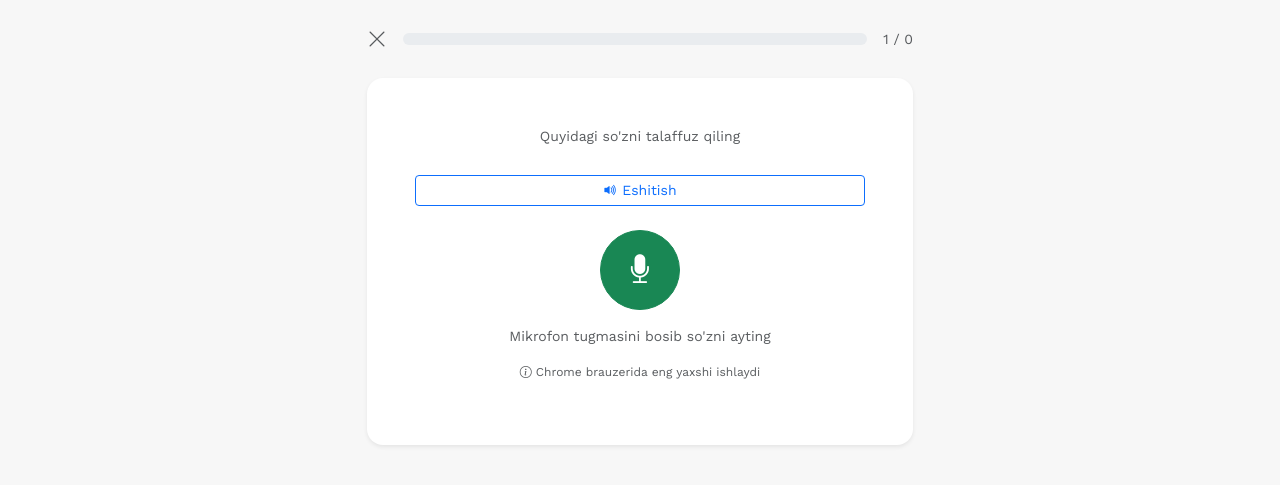
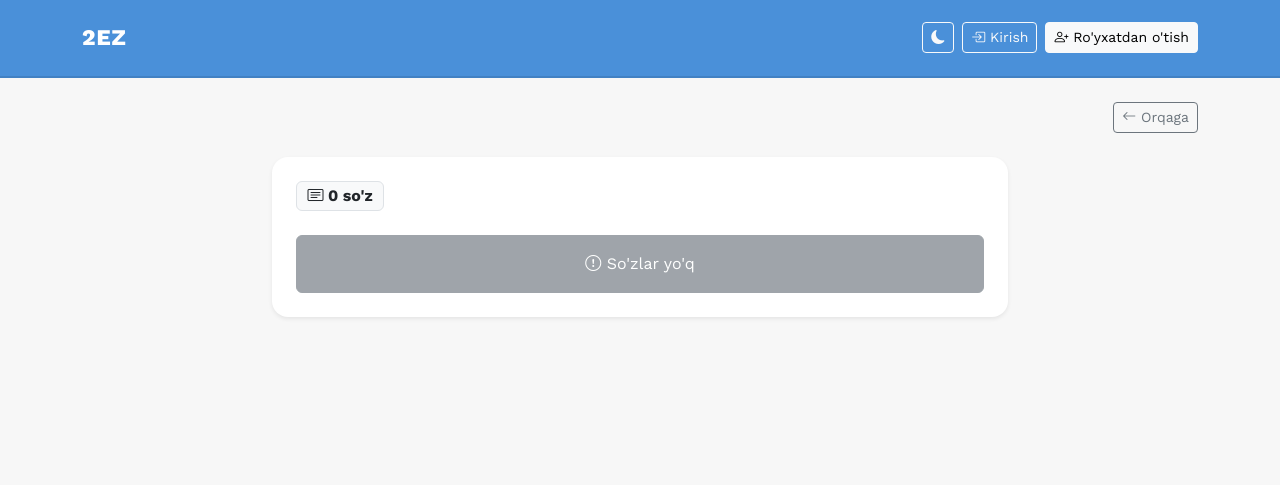
Before and after one commit to dvrone/2EZ-exam, a Python web app: template app/templates/vocab/pronounce.html in a window 1280 px wide. Shown: the top 485 px of the page. Run offline with Jinja, Linux system fonts and the light colour scheme; the template is opened without the code that fills it, so the values that code supplies are empty; some libraries are stand-ins or nearby versions; some web fonts are replaced.

Commit message:
Refactor pronunciation page layout and enhance admin controls

```diff
--- a/app/templates/vocab/pronounce.html
+++ b/app/templates/vocab/pronounce.html
@@ -1,125 +1,131 @@
-{% extends 'base_fullscreen.html' %}
-{% block title %}Talaffuz — {{ vocab_set.title }}{% endblock %}
+{% extends 'base.html' %}
+{% block title %}{{ vocab_set.title }}{% endblock %}
 {% block content %}
 
-  <script id="wordsData" type="application/json">
-  [
-    {% for word in words %}
-    {
-      "id": {{ word.id }},
-      "word": {{ word.word | tojson }},
-      "translation": {{ word.translation | tojson }}
-    }{% if not loop.last %},{% endif %}
-    {% endfor %}
-  ]
-  </script>
+<div class="d-flex justify-content-between align-items-center mb-4">
+  <h3 class="mb-0 fw-bold">{{ vocab_set.title }}</h3>
+  <a href="{{ url_for('vocab.list_sets') }}"
+     class="btn btn-outline-secondary btn-sm">
+    <i class="bi bi-arrow-left"></i> Orqaga
+  </a>
+</div>
 
 <div class="row justify-content-center">
-    <div class="col-md-6">
+  <div class="col-md-8">
 
-      <!-- Top bar -->
-      <div class="d-flex align-items-center gap-3 mb-4">
-        <a href="{{ url_for('vocab.detail_set', set_id=vocab_set.id) }}"
-           class="text-muted text-decoration-none fs-5">
-          <i class="bi bi-x-lg"></i>
-        </a>
-        <div class="progress flex-grow-1" style="height: 12px; border-radius: 10px;">
-          <div class="progress-bar progress-bar-custom" id="progressBar" style="width: 0%;"></div>
-        </div>
-        <span class="text-muted small">
-          <span id="currentNum">1</span> / {{ words|length }}
+    <!-- Info -->
+    <div class="card border-0 shadow-sm p-4 mb-4">
+      {% if vocab_set.description %}
+        <p class="text-muted mb-3">{{ vocab_set.description }}</p>
+      {% endif %}
+      <div class="d-flex gap-2 mb-4">
+        <span class="badge bg-light text-dark fs-6 border">
+          <i class="bi bi-card-text"></i> {{ vocab_set.words|length }} so'z
         </span>
       </div>
 
-      <!-- So'z kartasi -->
-      <div class="card border-0 shadow-sm p-5 text-center mb-4">
-
-        <p class="text-muted small mb-2">Quyidagi so'zni talaffuz qiling</p>
-
-        <h2 class="fw-bold mb-1" id="wordText"></h2>
-        <p class="text-muted mb-3" id="translationText"></p>
-
-        <!-- TTS — eshitish -->
-        <button onclick="speakWord()" class="btn btn-outline-primary btn-sm mb-4">
-          <i class="bi bi-volume-up-fill"></i> Eshitish
+      {% if vocab_set.words|length >= 1 %}
+        <div class="d-flex gap-2">
+          <a href="{{ url_for('vocab.flashcard', set_id=vocab_set.id) }}"
+             class="btn btn-primary w-100 py-3 fw-bold"
+             style="border-radius: 14px;">
+            <i class="bi bi-lightning-charge-fill"></i> Flashcard
+          </a>
+          {% if vocab_set.words|length >= 4 %}
+            <a href="{{ url_for('vocab.quiz', set_id=vocab_set.id) }}"
+               class="btn btn-outline-primary w-100 py-3 fw-bold"
+               style="border-radius: 14px;">
+              <i class="bi bi-question-circle"></i> Quiz
+            </a>
+          {% endif %}
+          <a href="{{ url_for('vocab.pronounce', set_id=vocab_set.id) }}"
+             class="btn btn-outline-success w-100 py-3 fw-bold"
+             style="border-radius: 14px;">
+            <i class="bi bi-mic-fill"></i> Talaffuz
+          </a>
+        </div>
+      {% else %}
+        <button class="btn btn-secondary w-100 py-3" disabled>
+          <i class="bi bi-exclamation-circle"></i> So'zlar yo'q
         </button>
-
-        <!-- Mikrofon -->
-        <div id="micSection">
-          <button id="micBtn"
-                  class="btn btn-success btn-lg rounded-circle mb-3"
-                  style="width: 80px;
-                         height: 80px;
-                         font-size: 1.8rem"
-                  onclick="startListening()">
-            <i class="bi bi-mic-fill"></i>
-          </button>
-          <p class="text-muted small" id="micHint">Mikrofon tugmasini bosib so'zni ayting</p>
-          <p class="text-muted" style="font-size: 0.75rem;">
-            <i class="bi bi-info-circle"></i>
-            Chrome brauzerida eng yaxshi ishlaydi
-          </p>
+      {% endif %}
     </div>
 
-        <!-- Natija -->
-        <div id="resultSection" class="d-none">
-          <div id="resultIcon" style="font-size: 3rem;" class="mb-2"></div>
-          <p class="fw-bold" id="resultText"></p>
-          <p class="text-muted small">
-            Siz aytdingiz: <span id="spokenText" class="fst-italic"></span>
-          </p>
-        </div>
-
-      </div>
-
-      <!-- Tugmalar -->
-      <div id="actionBtns" class="d-none">
-        <div class="d-flex gap-3">
-          <button onclick="nextWord(false)"
-                  class="btn btn-outline-danger w-100 py-3 fw-bold"
-                  style="border-radius: 14px">
-            <i class="bi bi-arrow-repeat"></i> Qayta
+    {% if current_user.is_admin %}
+    <!-- Admin -->
+    <div class="card border-0 shadow-sm p-4 mb-4">
+      <h6 class="fw-bold mb-3 text-muted">
+        <i class="bi bi-shield-fill"></i> Admin boshqaruvi
+      </h6>
+      <div class="d-flex gap-2 flex-wrap">
+        <a href="{{ url_for('vocab.add_word', set_id=vocab_set.id) }}"
+           class="btn btn-outline-primary btn-sm">
+          <i class="bi bi-plus-lg"></i> So'z qo'shish
+        </a>
+        <a href="{{ url_for('vocab.edit_set', set_id=vocab_set.id) }}"
+           class="btn btn-outline-secondary btn-sm">
+          <i class="bi bi-pencil"></i> Tahrirlash
+        </a>
+        <a href="{{ url_for('vocab.upload_words', set_id=vocab_set.id) }}"
+           class="btn btn-outline-warning btn-sm">
+          <i class="bi bi-upload"></i> JSON yuklash
+        </a>
+        <form method="POST"
+              action="{{ url_for('vocab.delete_set', set_id=vocab_set.id) }}"
+              onsubmit="return confirm('Ochirish?')">
+          <button type="submit" class="btn btn-outline-danger btn-sm">
+            <i class="bi bi-trash"></i> O'chirish
           </button>
-          <button onclick="nextWord(true)"
-                  class="btn btn-success w-100 py-3 fw-bold"
-                  style="border-radius: 14px">
-            Keyingi <i class="bi bi-arrow-right"></i>
-          </button>
+        </form>
       </div>
     </div>
 
-      <!-- Brauzer qo'llab-quvvatlamasa -->
-      <div id="notSupported" class="alert alert-warning d-none">
-        <i class="bi bi-exclamation-triangle"></i>
-        Brauzeringiz mikrofon ovozini tanishni qo'llab-quvvatlamaydi.
-        Chrome yoki Edge ishlatishingizni tavsiya qilamiz.
+    <!-- So'zlar -->
+    {% if vocab_set.words %}
+    <div class="card border-0 shadow-sm p-4">
+      <h6 class="fw-bold mb-3">
+        <i class="bi bi-list-ul"></i> So'zlar ({{ vocab_set.words|length }})
+      </h6>
+      <div class="list-group list-group-flush">
+        {% for word in vocab_set.words %}
+        <div class="list-group-item border-0 px-0">
+          <div class="d-flex justify-content-between align-items-start">
+            <div class="flex-grow-1">
+              <p class="mb-0 fw-semibold">
+                {{ word.word }}
+                {% if word.category %}
+                  <span class="badge bg-secondary ms-1"
+                        style="font-size: 0.7rem;">{{ word.category }}</span>
+                {% endif %}
+                <span class="text-muted fw-normal">— {{ word.translation }}</span>
+              </p>
+              {% if word.example %}
+                <small class="text-muted fst-italic">{{ word.example }}</small>
+              {% endif %}
             </div>
-
-      <!-- Natija -->
-      <div id="finalResult" class="d-none text-center">
-        <div class="card border-0 shadow-sm p-5">
-          <i class="bi bi-mic-fill text-success" style="font-size: 4rem;"></i>
-          <h3 class="fw-bold mt-3">Bajarildi!</h3>
-          <p class="text-muted">
-            <span class="text-success fw-bold" id="correctCount">0</span> ta to'g'ri /
-            <span class="text-danger fw-bold" id="wrongCount">0</span> ta noto'g'ri
-          </p>
-          <div class="d-flex gap-3 mt-3">
-            <button onclick="restartPronounce()" class="btn btn-primary w-100 py-2 fw-bold">
-              <i class="bi bi-arrow-repeat"></i> Qayta
+            <div class="d-flex gap-1 ms-3">
+              <a href="{{ url_for('vocab.edit_word', word_id=word.id) }}"
+                 class="btn btn-outline-secondary btn-sm">
+                <i class="bi bi-pencil"></i>
+              </a>
+              <form method="POST"
+                    action="{{ url_for('vocab.delete_word', word_id=word.id) }}"
+                    onsubmit="return confirm('Ochirish?')">
+                <button type="submit" class="btn btn-outline-danger btn-sm">
+                  <i class="bi bi-trash"></i>
                 </button>
-            <a href="{{ url_for('vocab.detail_set', set_id=vocab_set.id) }}"
-               class="btn btn-outline-secondary w-100 py-2 fw-bold">
-              <i class="bi bi-arrow-left"></i> Orqaga
-            </a>
+              </form>
             </div>
           </div>
         </div>
+        {% endfor %}
+      </div>
+    </div>
+    {% endif %}
+    {% endif %}
 
   </div>
 </div>
 
 <div class="mb-5"></div>
 {% endblock %}
-
-{% block scripts %}<script src="{{ url_for('static', filename='js/pronounce.js') }}"></script>{% endblock %}
```
Lines whose indentation alone changed are shown as unchanged.
